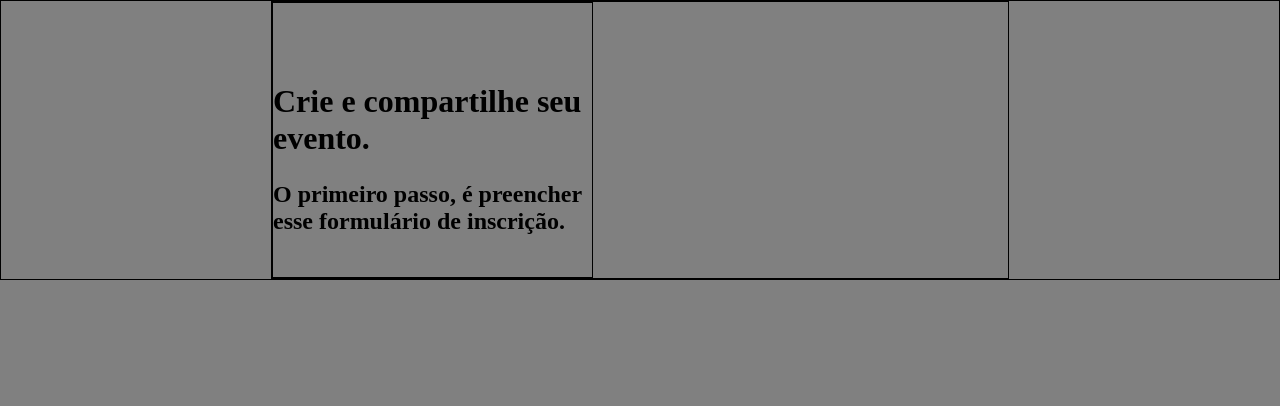
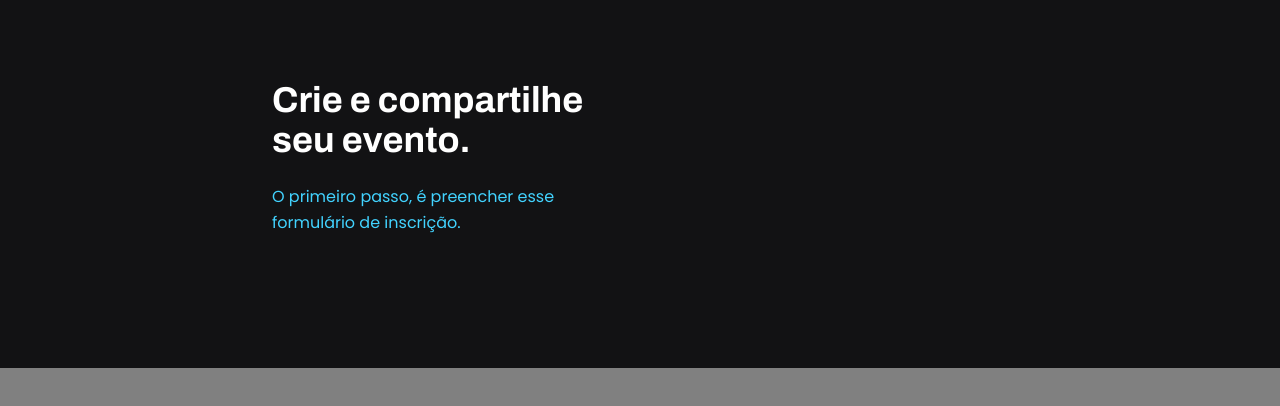
Before and after one commit to alexandrecabraldev/Formulario-2, a React (Vite) app: page / in a window 1280 px wide. Shown: the top 406 px of the page. Built offline with nearby package versions, Linux system fonts and the light colour scheme.

Commit message:
update header

```diff
--- a/index.html
+++ b/index.html
@@ -2,8 +2,15 @@
 <html lang="en">
   <head>
     <meta charset="UTF-8" />
+
+    <link rel="preconnect" href="https://fonts.googleapis.com">
+    <link rel="preconnect" href="https://fonts.gstatic.com" crossorigin>
+
     <link rel="icon" type="image/svg+xml" href="/vite.svg" />
     <meta name="viewport" content="width=device-width, initial-scale=1.0" />
+
+    <link href="https://fonts.googleapis.com/css2?family=Archivo:wght@600;700&family=Poppins&display=swap" rel="stylesheet">
+
     <title>Vite + React + TS</title>
   </head>
   <body>
--- /dev/null
+++ b/src/@types/typesDefaultTheme.d.ts
@@ -0,0 +1,7 @@
+import { DefaultTheme } from "../DefaultTheme";
+
+type CustomTheme = typeof DefaultTheme;
+
+declare module "styled-components"{
+    export interface DefaultTheme extends CustomTheme{}
+}
--- a/src/App.tsx
+++ b/src/App.tsx
@@ -3,27 +3,49 @@ import styled from "styled-components"
 
 const HeaderContainer = styled.header`
   max-width: 90rem;
+  position: relative;
   margin: auto;
-  border: 1px solid black;
+  //background-color: ${props=>props.theme.backgroundHeader};
+
+    &::before{
+    content: "";
+    width: 100%;
+    height: 23rem;
+    position: absolute;
+    z-index: -1;
+    top:0;
+    left:0;
+    background-color: ${props=>props.theme.backgroundHeader};
+    //border-radius:10px 10px 0 0;
+  }
 
   h1{
-    margin: 5rem 0 1.5rem;
+    padding: 5rem 0 1.5rem;
+    font-size: 2.25rem;
+    color: ${props=>props.theme.white};
+    font-family: 'Archivo', sans-serif;
+    font-weight: 700;
   }
 
   h2{
-    margin-bottom: 2.625rem;
+    font-size: 1rem;
+    line-height: 1.625rem;
+    padding-bottom: 2.625rem;
+    color: ${props=>props.theme.colorHeader};
+    font-family: 'Poppins', sans-serif;
+    font-weight: 400;
   }
 `;
 
 const ContainerText = styled.div`
-  border:1px solid black;
+
   margin: auto;
   max-width: 46rem;
   text-align: left;
 
   div{
     max-width: 19.9375rem;
-    border: 1px solid black;
+    //border: 1px solid black;
   }
 `;
 
--- /dev/null
+++ b/src/DefaultTheme.ts
@@ -0,0 +1,13 @@
+export const DefaultTheme = {
+    backgroundHeader: "#121214",
+    backgroundBody: "#D9D9D9",
+    backgroundForm: "#D6D6D6",
+    colorHeader: "#42D3FF",
+    greenButton: "#04D361",
+    textTitleForm: "#32264D",
+    textLabelForm: "#4E4958",
+    textPlaceholder: "#C1BCCC",
+
+    white: "#FFFFFF",
+
+}
--- a/src/Global.ts
+++ b/src/Global.ts
@@ -2,10 +2,13 @@ import {createGlobalStyle} from "styled-components";
 
 export const GlobalStyle = createGlobalStyle`
 
-body{
+*{
     margin: 0;
     padding: 0;
     box-sizing: border-box;
+}
+
+body{
     background-color: gray;
 }
 
--- a/src/main.tsx
+++ b/src/main.tsx
@@ -2,10 +2,14 @@ import React from 'react'
 import ReactDOM from 'react-dom/client'
 import {App} from './App'
 import {GlobalStyle} from "./Global"
+import { ThemeProvider } from 'styled-components'
+import { DefaultTheme } from './DefaultTheme'
 
 ReactDOM.createRoot(document.getElementById('root') as HTMLElement).render(
   <React.StrictMode>
-    <GlobalStyle/>
-    <App />
+    <ThemeProvider theme={DefaultTheme}>
+      <GlobalStyle/>
+      <App />
+    </ThemeProvider>
   </React.StrictMode>,
 )
```
